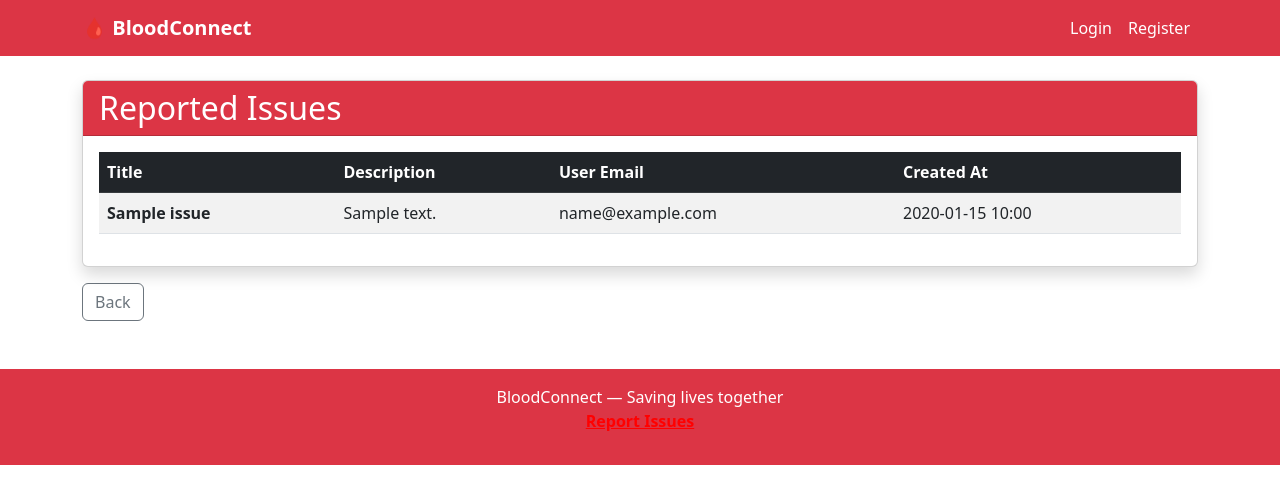
After one commit to aMBMO1/BloodConnect, a Django app: page /issues/list/ in a window 1280 px wide. The commit adds this page. Shown: the top 504 px of the page. Run offline with Django 5.2, Linux system fonts and the light colour scheme; tables that the repository leaves empty hold one stand-in row (values such as "Sample post").

Commit message:
add new code

```diff
--- a/bloodconnect/urls.py
+++ b/bloodconnect/urls.py
@@ -7,6 +7,6 @@ urlpatterns = [
     path('donations/',   include('donations.urls')),
     path('hospitals/',   include('hospitals.urls')),
     path('admin-panel/', include('admin_panel.urls')),
-    path('issues/', include('issues.urls')),
+      path('issues/', include('issues.urls', namespace='issues')),
 
 ]
--- a/issues/urls.py
+++ b/issues/urls.py
@@ -1,8 +1,12 @@
+# issues/urls.py
 from django.urls import path
-from .views import IssueCreateView
+from .views import IssueCreateView, IssueListView
 from django.views.generic import TemplateView
+
+app_name = "issues"   # <-- add this line
 
 urlpatterns = [
     path('report/', IssueCreateView.as_view(), name='report_issue'),
+    path('list/', IssueListView.as_view(), name='issue_list'),
     path('thanks/', TemplateView.as_view(template_name="issues/thanks.html"), name='issue_thanks'),
 ]
--- a/issues/views.py
+++ b/issues/views.py
@@ -1,4 +1,4 @@
-from django.views.generic import CreateView
+from django.views.generic import CreateView, ListView
 from django.urls import reverse_lazy
 from .models import Issue
 
@@ -7,3 +7,9 @@ class IssueCreateView(CreateView):
     fields = ['title', 'description', 'user_email']
     template_name = 'issues/report_issue.html'
     success_url = reverse_lazy('issue_thanks')
+
+class IssueListView(ListView):
+    model = Issue
+    template_name = 'issues/issue_list.html'
+    context_object_name = 'issues'
+    ordering = ['-created_at']
--- a/templates/admin_panel/dashboard.html
+++ b/templates/admin_panel/dashboard.html
@@ -67,6 +67,11 @@
              View Donors
         </a>
     </div>
+    <div class="col-md-3">
+        <a href="{% url 'issues:issue_list' %}" class="btn btn-outline-danger w-100 py-3">
+    Issues
+</a>
+    </div>
 
 </div>
 
--- a/templates/admin_panel/donneurs_list.html
+++ b/templates/admin_panel/donneurs_list.html
@@ -3,9 +3,6 @@
 
 <div class="d-flex justify-content-between align-items-center mb-4">
     <h3 class="fw-bold"> All Donors</h3>
-    <a href="{% url 'admin_panel:export_csv' %}" class="btn btn-dark">
-        Export CSV
-    </a>
 </div>
 
 <div class="card shadow">
--- a/templates/base.html
+++ b/templates/base.html
@@ -52,7 +52,7 @@
 <footer class="bg-danger text-white text-center py-3 mt-5">
     <p class="mb-0">BloodConnect — Saving lives together</p>
       <p>
-    <a href="{% url 'report_issue' %}" style="color: red; font-weight: bold;">Report Issues</a>
+    <a href="{% url 'issues:report_issue' %}" style="color: red; font-weight: bold;">Report Issues</a>
   </p>
 </footer>
 
--- /dev/null
+++ b/templates/issues/issue_list.html
@@ -0,0 +1,46 @@
+{% extends "base.html" %}
+
+{% block title %}Reported Issues{% endblock %}
+
+{% block content %}
+<div class="card shadow">
+    <div class="card-header bg-danger text-white">
+        <h2 class="mb-0">Reported Issues</h2>
+    </div>
+    <div class="card-body">
+        {% if issues %}
+            <table class="table table-striped table-hover">
+                <thead class="table-dark">
+                    <tr>
+                        <th scope="col">Title</th>
+                        <th scope="col">Description</th>
+                        <th scope="col">User Email</th>
+                        <th scope="col">Created At</th>
+                    </tr>
+                </thead>
+                <tbody>
+                    {% for issue in issues %}
+                        <tr>
+                            <td><strong>{{ issue.title }}</strong></td>
+                            <td>{{ issue.description }}</td>
+                            <td>{{ issue.user_email|default:"N/A" }}</td>
+                            <td>{{ issue.created_at|date:"Y-m-d H:i" }}</td>
+                        </tr>
+                    {% endfor %}
+                </tbody>
+            </table>
+        {% else %}
+            <div class="alert alert-info text-center">
+                No issues reported yet.
+            </div>
+        {% endif %}
+    </div>
+</div>
+
+<div class="mt-3">
+    <a href="{% url 'admin_panel:dashboard' %}"
+       class="btn btn-outline-secondary">
+        Back
+    </a>
+</div>
+{% endblock %}
```
